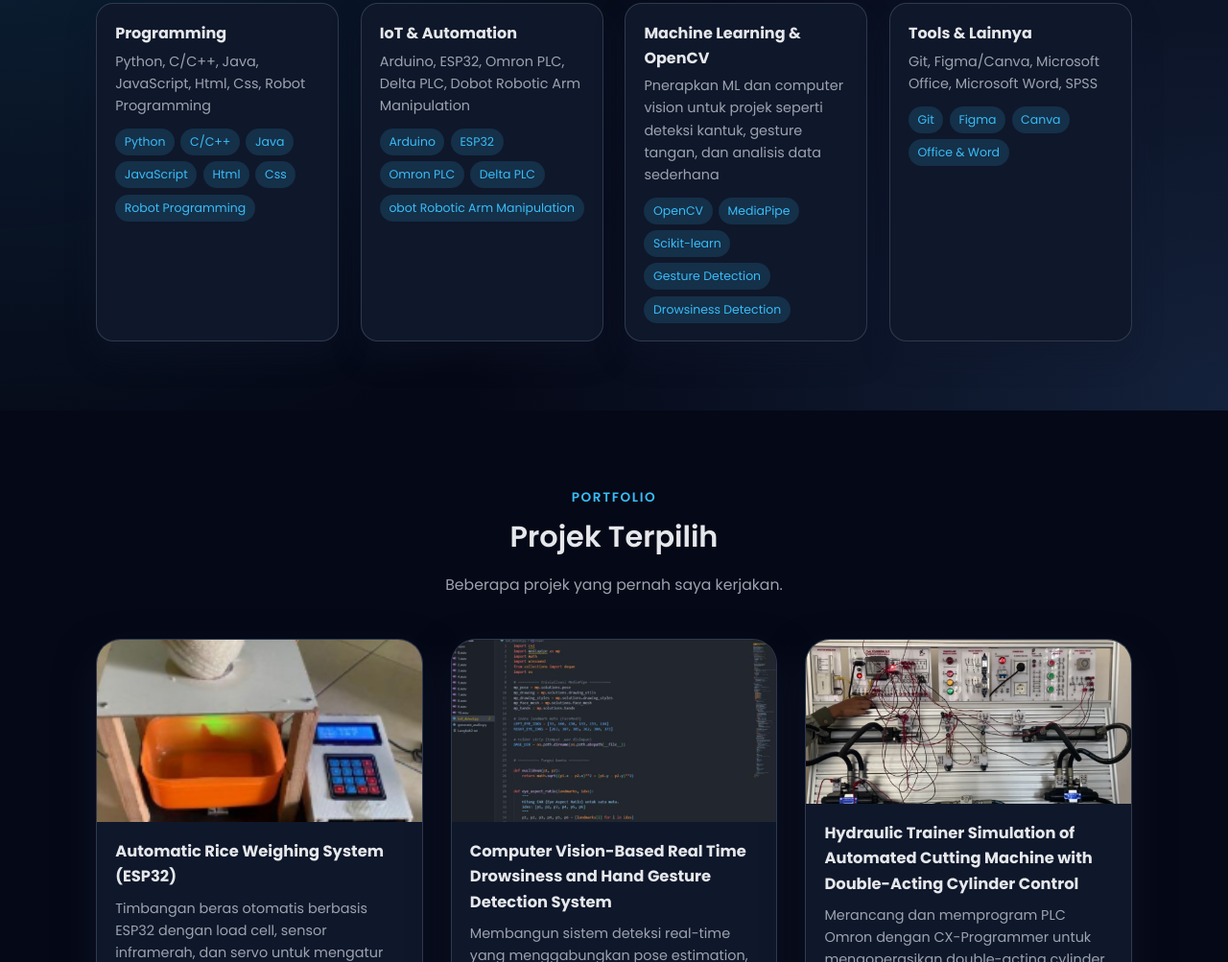
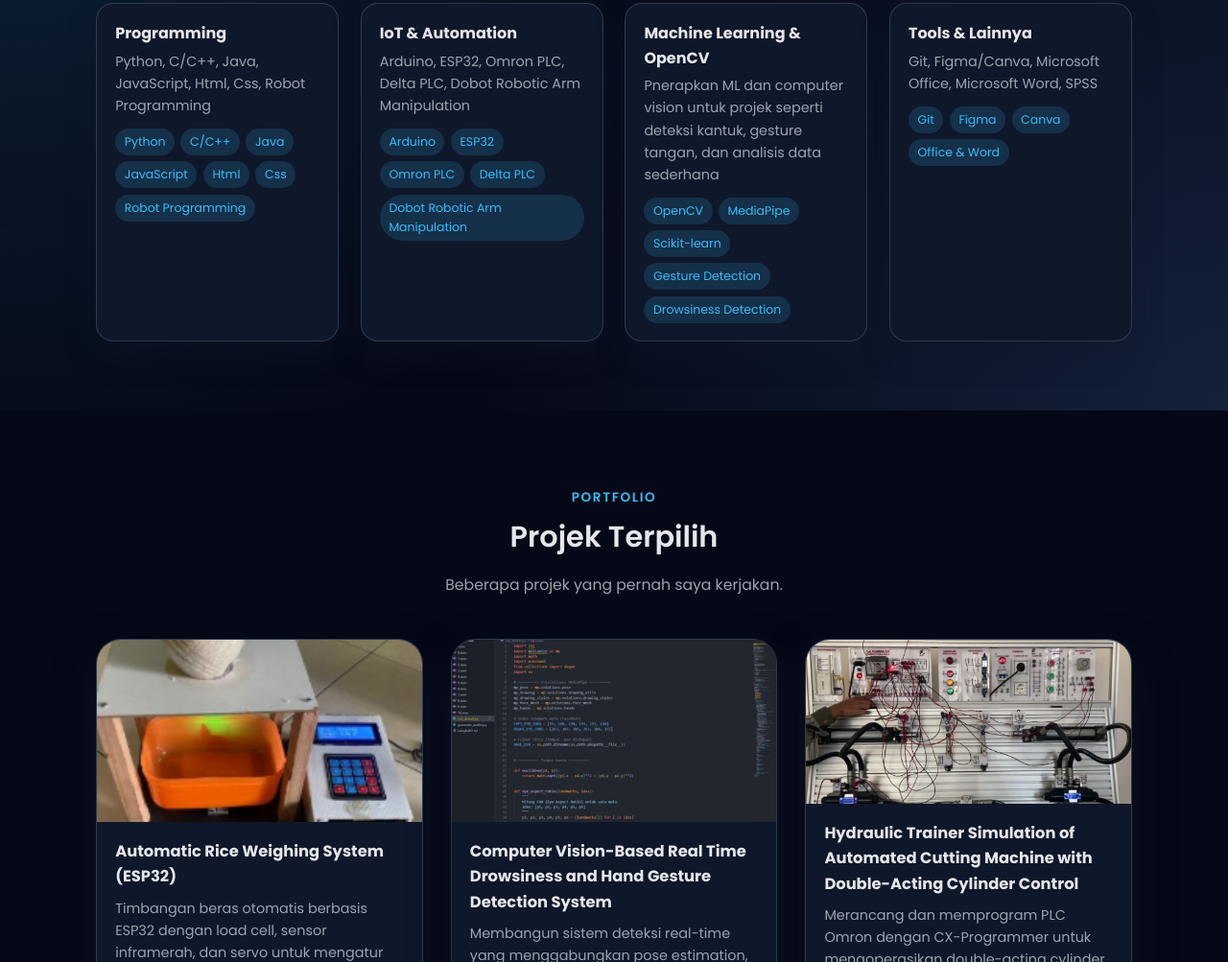
Before and after one commit to mrzqiaullah27/Web-Portfolio-Rizqi, a plain HTML site: page index.html in a window 1280 px wide. Shown: the part 1582-2585 px from the top of the page at 96% size. Drawn offline with nearby package versions, Linux system fonts and the light colour scheme.

Commit message:
update portfolio section

```diff
--- a/index.html
+++ b/index.html
@@ -167,7 +167,7 @@
                             <span>ESP32</span>
                             <span>Omron PLC</span>
                             <span>Delta PLC</span>
-                            <span>obot Robotic Arm Manipulation</span>
+                            <span>Dobot Robotic Arm Manipulation</span>
                         </div>
                     </div>
                     <div class="skill-card">
```
